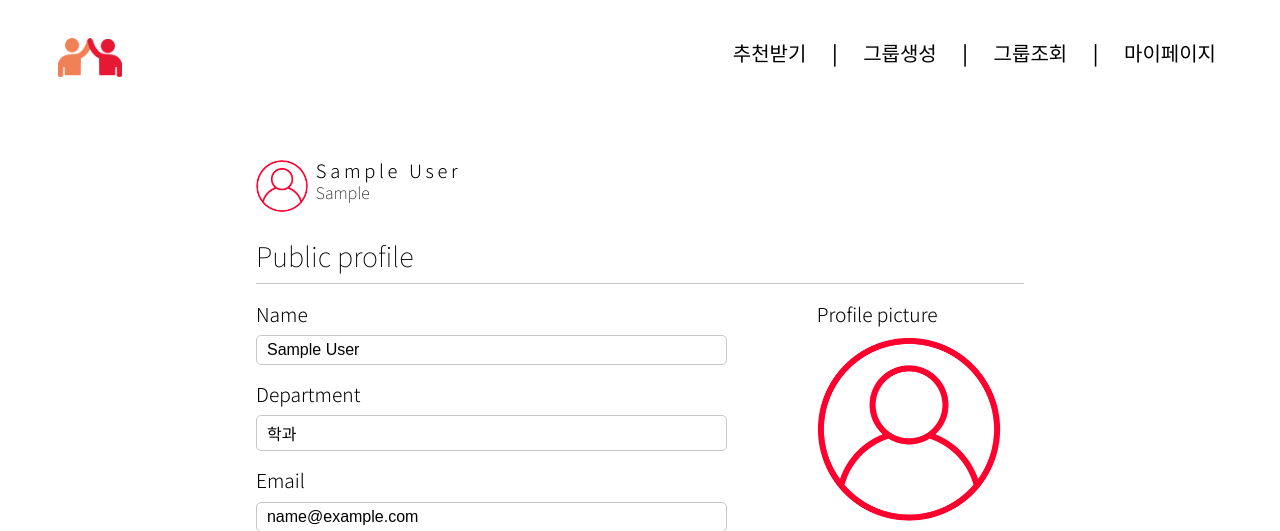
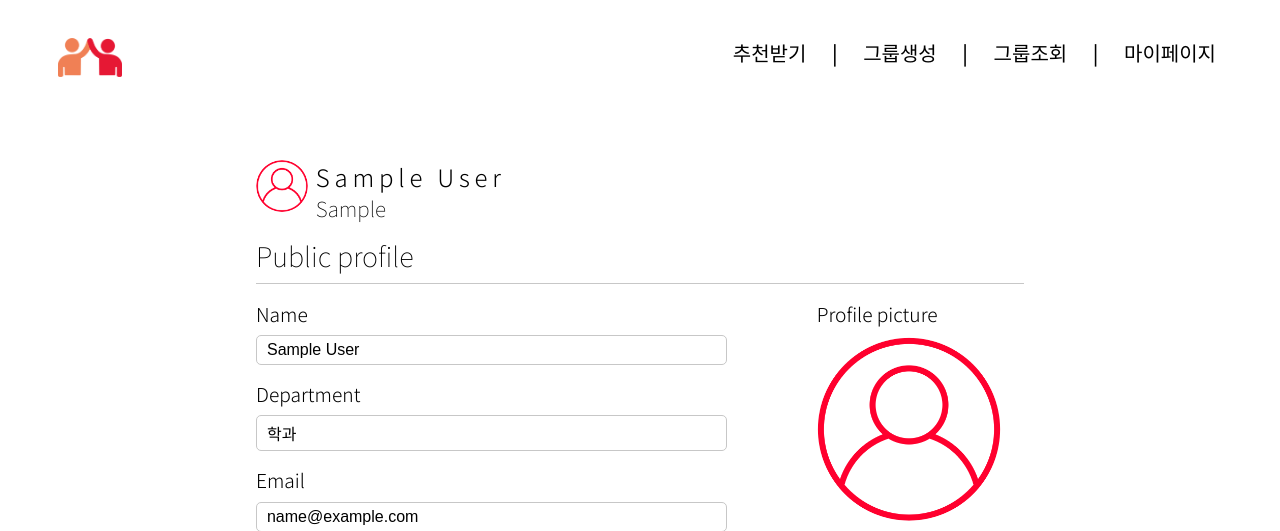
Before and after one commit to Kaaaaaaaaaang/Damoim, a PHP site: page /mypage_edit.php in a window 1280 px wide. Shown: the top 531 px of the page. Run offline with PHP 8.4, Linux system fonts and the light colour scheme; the visitor is signed in with stand-in values (Sample User, id 1); tables that the repository leaves empty or names only in its code hold one stand-in row (values such as "Sample post").

Commit message:
마이페이지 수정화면 css 수정

```diff
--- a/css/mypage_edit.css
+++ b/css/mypage_edit.css
@@ -61,14 +61,14 @@ body {
 }
 
 .container .container2 .now_profile #mypage_name {
-  font-size: 1.15em;
+  font-size: 1.5em;
   font-weight: 300;
-  letter-spacing :0.2em;
-  line-height: 20px;
+  letter-spacing: 0.2em;
+  line-height: 33px;
 }
 
 .container .container2 .now_profile #mypage_hakgwa {
-  font-size: 1em;
+  font-size: 1.3em;
   font-weight: 100;
 }
 
```
